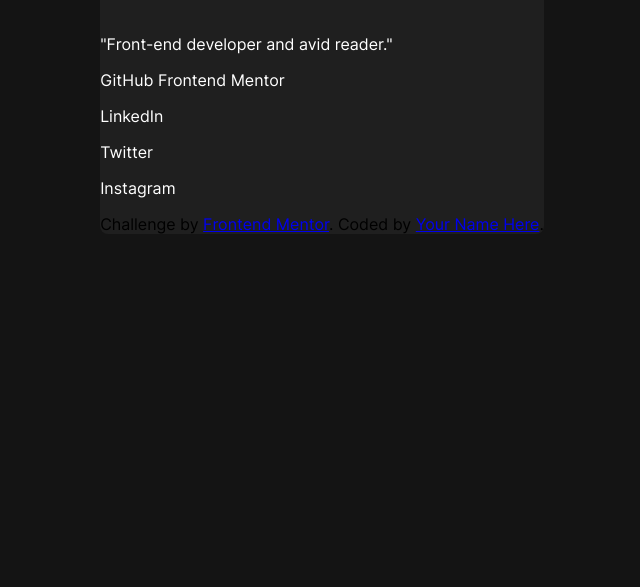
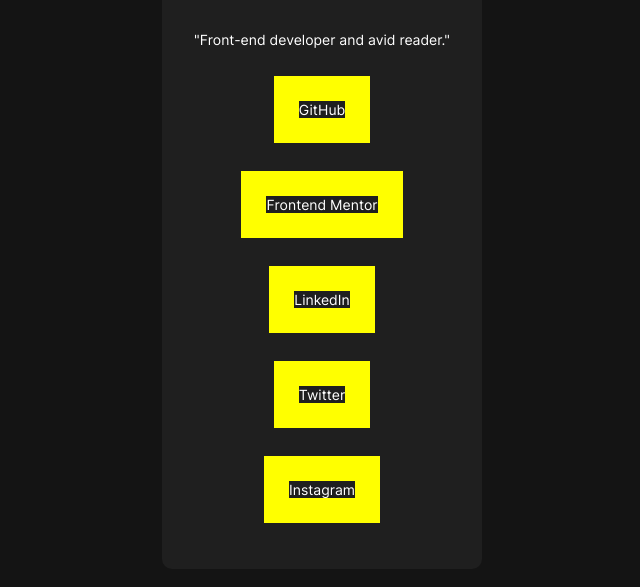
Before and after one commit to KabeloMaps/Social-Links-Profile, a plain HTML site: page index.html in a window 1280 px wide. Shown: the part 213-800 px from the top of the page, without its empty margins (318-958 px from the left). Drawn offline with Linux system fonts and the light colour scheme.

Commit message:
Updated style and layout

```diff
--- a/index.html
+++ b/index.html
@@ -11,8 +11,9 @@
       sizes="32x32"
       href="./assets/images/favicon-32x32.png"
     />
+    <link rel="font" href="https://fonts.google.com/specimen/Inter" />
     <link rel="stylesheet" href="./style.css" />
-    <title>Frontend Mentor | Social links profile</title>
+    <title>Social links profile</title>
 
     <!-- Feel free to remove these styles or customise in your own stylesheet 👍 -->
     <style></style>
@@ -24,19 +25,13 @@
       <p id="highlighted">London, United Kingdom</p>
       <br />
 
-      <p id="subgroup">"Front-end developer and avid reader."</p>
+      <p id="subHeading">"Front-end developer and avid reader."</p>
 
-      <p id="subgroup">GitHub Frontend Mentor</p>
+      <p id="subgroup">GitHub</p>
+      <p id="subgroup">Frontend Mentor</p>
       <p id="subgroup">LinkedIn</p>
       <p id="subgroup">Twitter</p>
       <p id="subgroup">Instagram</p>
-
-      <div class="attribution">
-        Challenge by
-        <a href="https://www.frontendmentor.io?ref=challenge" target="_blank"
-          >Frontend Mentor</a
-        >. Coded by <a href="#">Your Name Here</a>.
-      </div>
     </main>
   </body>
 </html>
--- a/style.css
+++ b/style.css
@@ -2,20 +2,31 @@
   font-family: "Inter-Variable";
   src: url(./assets/fonts/Inter-VariableFont_slnt-wght.ttf) format("truetype");
 }
+@font-face {
+  font-family: "Inter-Regular";
+  src: url(./assets/fonts/static/Inter-Regular.ttf) format("truetype");
+}
 
 body {
+  display: flex;
+  justify-content: center;
+  align-items: center;
+  min-height: 100vh;
+  margin: 0;
   background-color: hsl(0, 0%, 8%);
   font-family: "Inter-Variable";
-  display: flex;
-  justify-content: center;
 }
 
 main,
 img {
+  display: flex;
   justify-content: center;
-  border-radius: 8px;
+  flex-direction: column;
+  align-items: center;
+  border-radius: 10px;
+
   background-color: hsl(0, 0%, 12%);
-  max-width: max-content;
+  padding: 2rem;
 }
 
 img {
@@ -25,19 +36,33 @@
   max-width: 100%;
   height: 85px;
   border-radius: 99rem;
+  padding: 0;
 }
 
 h1 {
+  font-family: "Inter-Regular";
   color: aliceblue;
+  font-size: 23px;
 }
 
 #highlighted {
   color: hsl(75, 94%, 57%);
+  font-size: 14px;
+  padding: 0;
+  margin: 0;
 }
 
 #whiteheader {
   color: hsl(0, 0%, 100%);
+  font-size: 14px;
+}
+
+#subHeading {
+  color: hsl(0, 0%, 100%);
+  font-size: 14px;
 }
 #subgroup {
   color: hsl(0, 0%, 100%);
+  font-size: 14px;
+  border: 25px solid yellow;
 }
```
